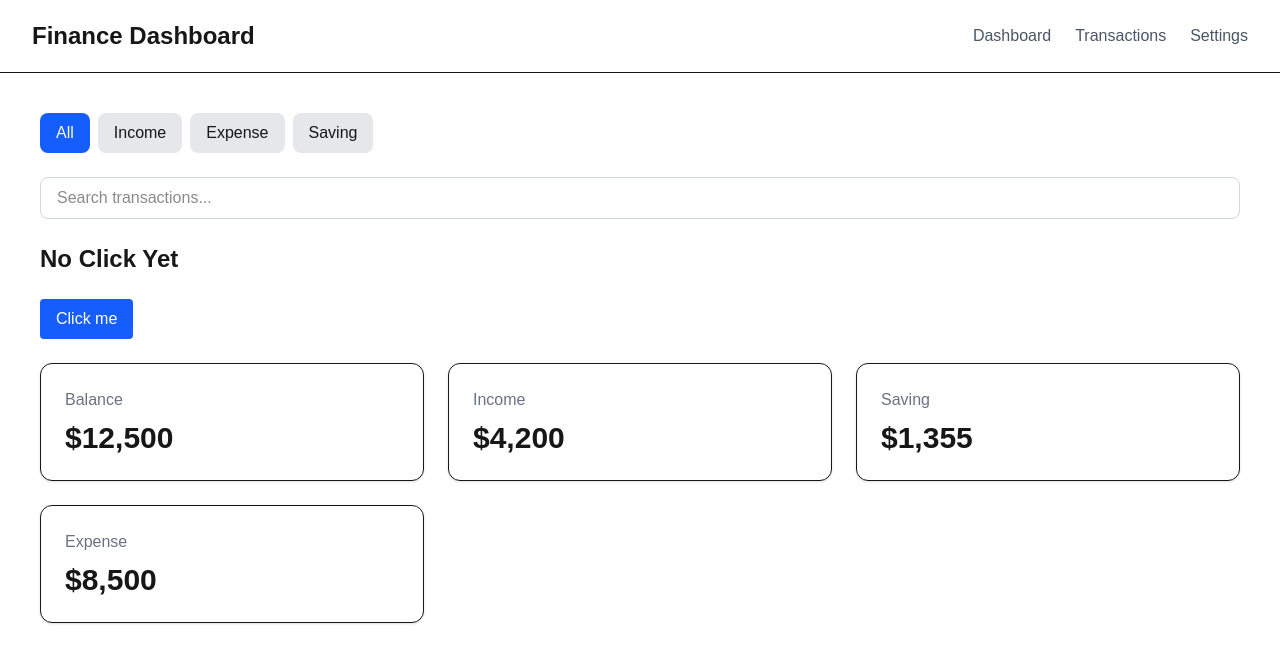
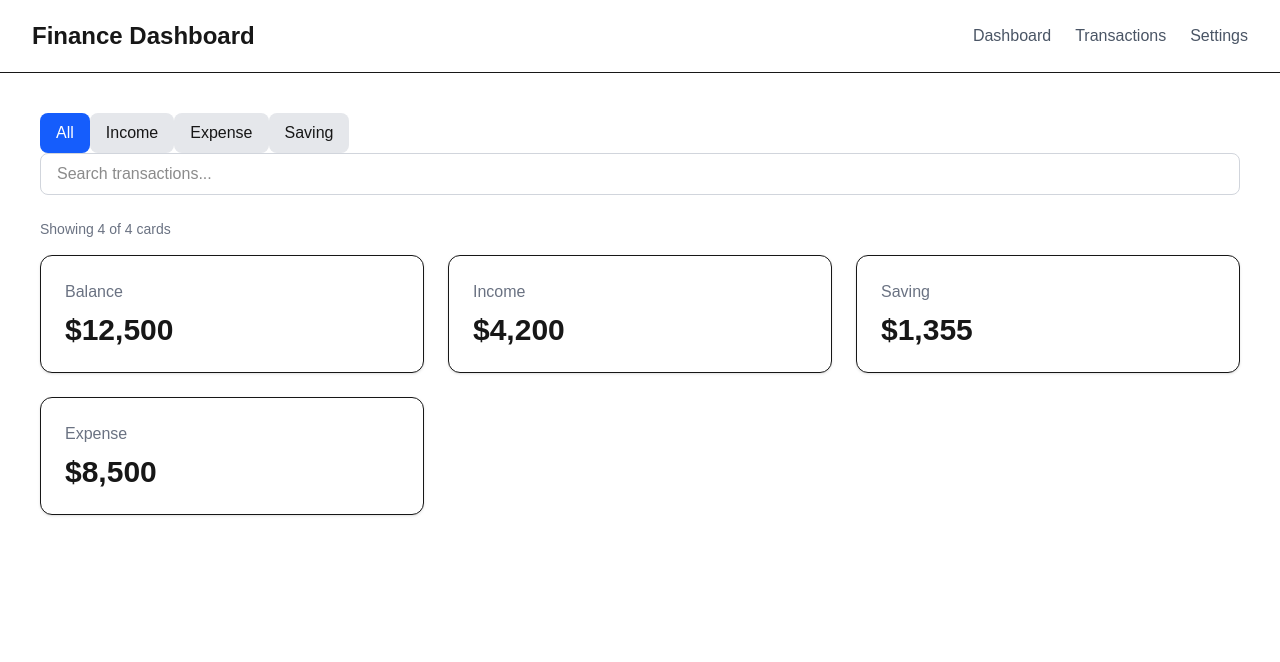
Before and after one commit to anooshasakhaei/finance-dashboard, a Next.js app: page / in a window 1280 px wide. Shown: the top 662 px of the page. Built offline with nearby package versions, Linux system fonts and the light colour scheme.

Commit message:
feat: add dynamic filters and empty state

```diff
--- a/app/page.tsx
+++ b/app/page.tsx
@@ -6,7 +6,7 @@ import Card from "./components/Card";
 
 export default function Home() {
 
-  const [count, setCount] = useState(0)
+
   const [search, setSearch] = useState('')
   const [selectedCategory, setSelectedCategory] = useState("All");
 
@@ -33,38 +33,44 @@ export default function Home() {
     }
   ];
 
+  const categories = [
+    "All",
+    "Income",
+    "Expense",
+    "Saving",
+  ];
+
+  const filteredCards = cards
+    .filter((card) =>
+      card.title.toLowerCase().includes(search.toLowerCase())
+    )
+    .filter(
+      (card) =>
+        selectedCategory === "All" ||
+        card.category === selectedCategory
+    );
+
   return (
     <>
       <Navbar />
 
       <main className="p-10">
 
-        <div className="mb-6 flex gap-2">
-          <button onClick={() => setSelectedCategory("All")}
+        {
+          categories.map((category) => (
+            <button
+              key={category}
+              onClick={() => setSelectedCategory(category)}
               className={
-              selectedCategory === "All"
+                selectedCategory === category
                   ? "rounded-lg bg-blue-600 px-4 py-2 text-white"
                   : "rounded-lg bg-gray-200 px-4 py-2"
-            }>All</button>
-          <button onClick={() => setSelectedCategory("Income")}
-            className={
-              selectedCategory === "Income"
-                ? "rounded-lg bg-blue-600 px-4 py-2 text-white"
-                : "rounded-lg bg-gray-200 px-4 py-2"
-            }>Income</button>
-          <button onClick={() => setSelectedCategory("Expense")}
-            className={
-              selectedCategory === "Expense"
-                ? "rounded-lg bg-blue-600 px-4 py-2 text-white"
-                : "rounded-lg bg-gray-200 px-4 py-2"
-            }>Expense</button>
-          <button onClick={() => setSelectedCategory("Saving")}
-            className={
-              selectedCategory === "Saving"
-                ? "rounded-lg bg-blue-600 px-4 py-2 text-white"
-                : "rounded-lg bg-gray-200 px-4 py-2"
-            }>Saving</button>
-        </div>
+              }
+            >
+              {category}
+            </button>
+          ))
+        }
 
         <input
           type="text"
@@ -74,40 +80,24 @@ export default function Home() {
           className="mb-6 w-full rounded-lg border border-gray-300 px-4 py-2 outline-none transition focus:border-blue-500 focus:ring-2 focus:ring-blue-200"
         />
 
-
-
-        <h2 className="mb-6 text-2xl font-bold">
-          {
-            count === 0 ? 'No Click Yet'
-              : `Clicked:${count}`
-          }
-        </h2>
-
-        <button onClick={() => setCount(count + 1)}
-          className="mb-6 rounded bg-blue-600 px-4 py-2 text-white"
-        >
-          Click me
-        </button>
+        <p className="mb-4 text-sm text-gray-500">
+          Showing {filteredCards.length} of {cards.length} cards
+        </p>
 
         <div className="grid gap-6 md:grid-cols-3">
-          {
-            cards.filter((card) =>
-              card.title.toLowerCase().includes(search.toLocaleLowerCase())
-            )
-
-              .filter((card) =>
-                selectedCategory === 'All' ||
-                card.category === selectedCategory
-              )
-
-
-              .map((card) => (
+          {filteredCards.length === 0 && (
+            <p className="py-10 text-center text-gray-500">
+              🔍 No cards found. Try another search.
+            </p>
+          )}
+          {filteredCards.map((card) => (
             <Card
               key={card.title}
               title={card.title}
               amount={card.amount}
             />
           ))
+
           }
         </div>
       </main >
```
Lines whose indentation alone changed are shown as unchanged.
